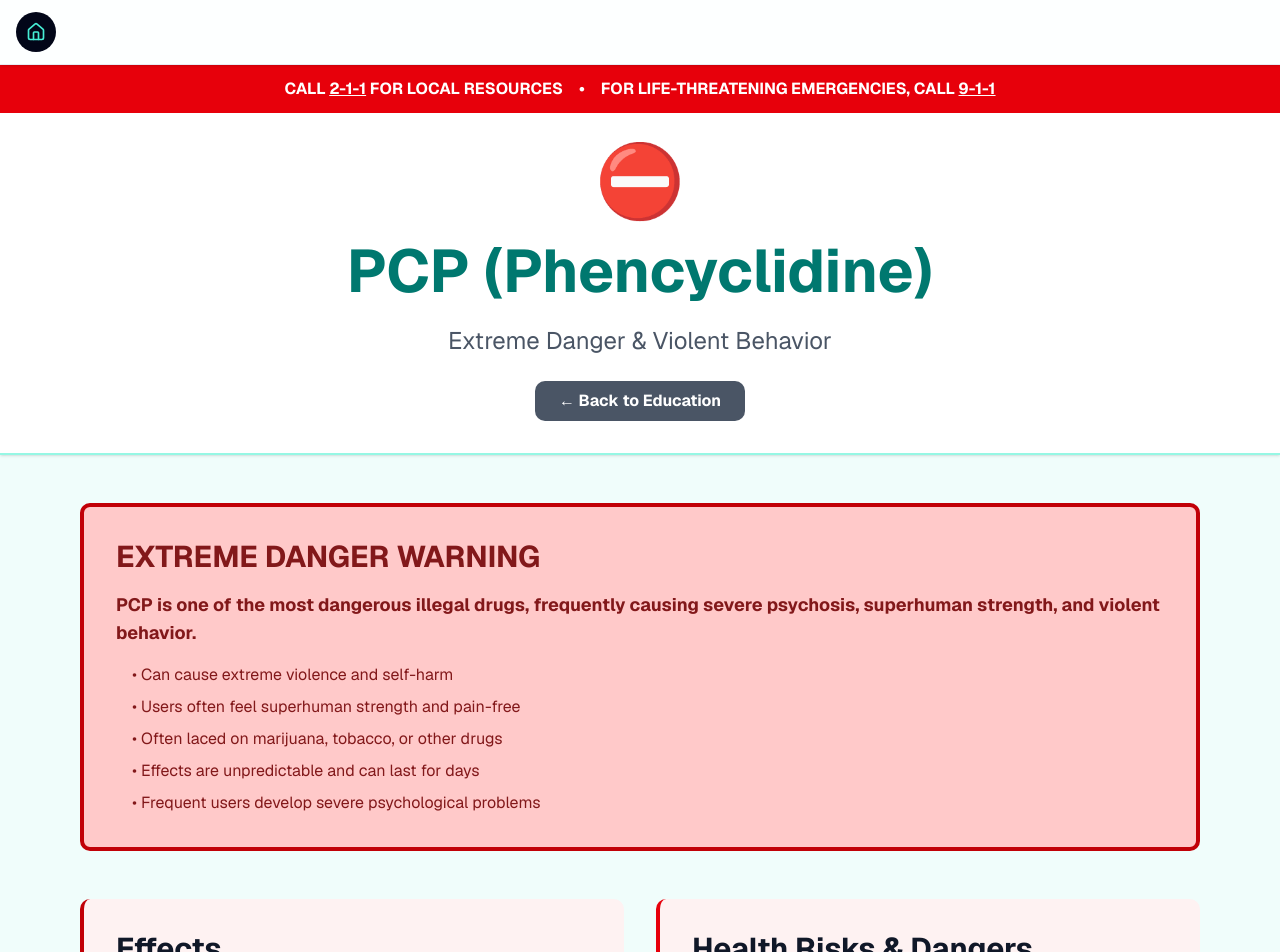
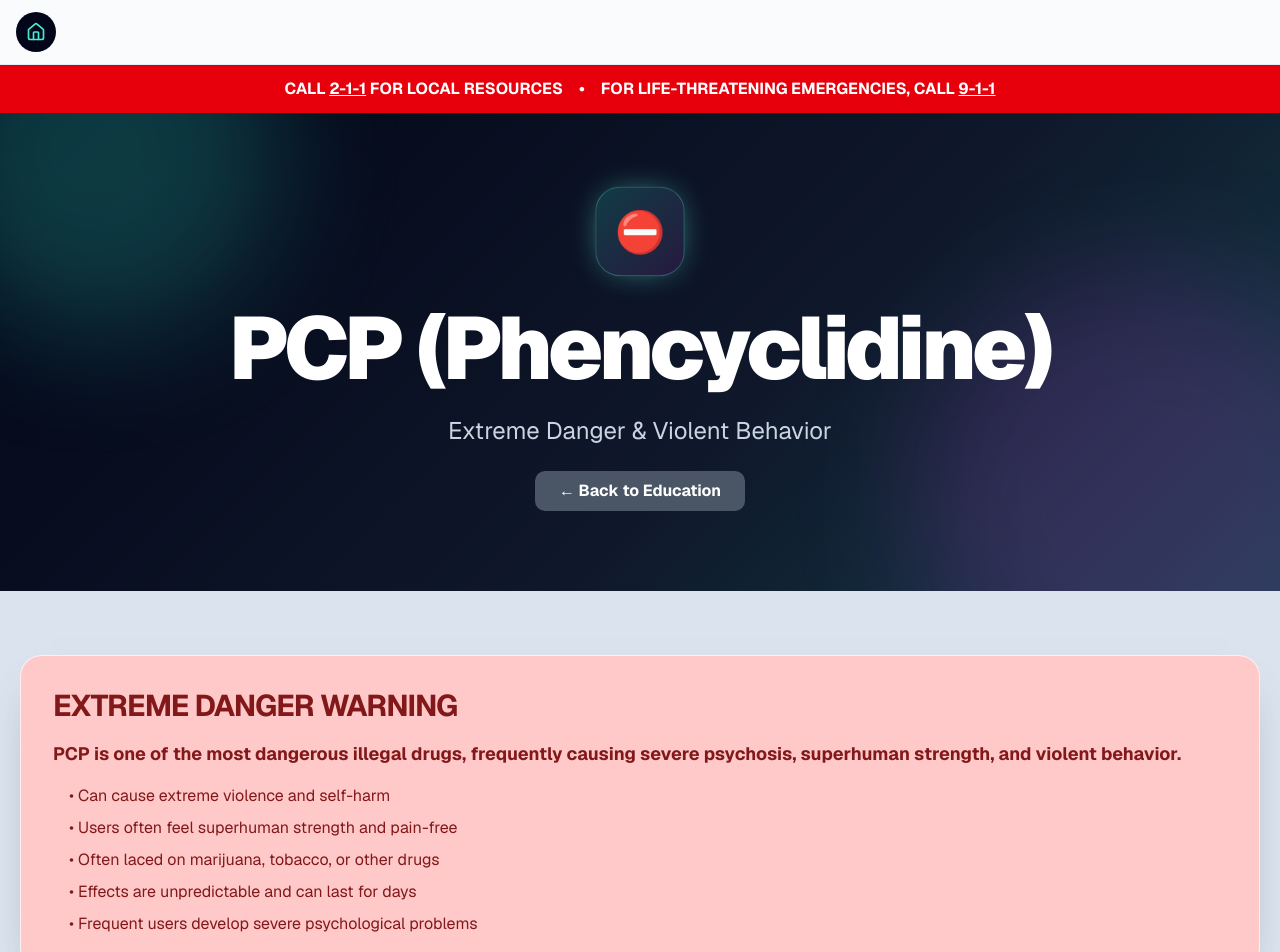
Before and after one commit to dgardner1982/v0-ottawa-county-resources, a Next.js app: page /drug/pcp in a window 1280 px wide. Shown: the top 952 px of the page. Built offline with nearby package versions, Linux system fonts and the light colour scheme.

Commit message:
Refresh substance detail pages with shared visual theme

```diff
--- a/app/globals.css
+++ b/app/globals.css
@@ -270,3 +270,119 @@
 .hover\:text-primary:hover {
   @apply text-primary;
 }
+
+/* Shared visual skin for the legacy substance-detail routes. */
+body:has(header.bg-white.border-b-2.border-teal-200) {
+  background: #dbe4ee;
+}
+
+body:has(header.bg-white.border-b-2.border-teal-200) header.bg-white.border-b-2.border-teal-200 {
+  position: relative;
+  isolation: isolate;
+  overflow: hidden;
+  border-bottom: 0;
+  background: linear-gradient(135deg, #020617 0%, #0f172a 58%, #123b46 100%);
+  color: white;
+  box-shadow: none;
+}
+
+body:has(header.bg-white.border-b-2.border-teal-200) header.bg-white.border-b-2.border-teal-200::before,
+body:has(header.bg-white.border-b-2.border-teal-200) header.bg-white.border-b-2.border-teal-200::after {
+  position: absolute;
+  z-index: -1;
+  content: '';
+  border-radius: 9999px;
+  filter: blur(58px);
+  animation: float-orb 8s ease-in-out infinite;
+}
+
+body:has(header.bg-white.border-b-2.border-teal-200) header.bg-white.border-b-2.border-teal-200::before {
+  top: -8rem;
+  left: -5rem;
+  width: 22rem;
+  height: 22rem;
+  background: rgba(45, 212, 191, 0.24);
+}
+
+body:has(header.bg-white.border-b-2.border-teal-200) header.bg-white.border-b-2.border-teal-200::after {
+  right: -6rem;
+  bottom: -10rem;
+  width: 28rem;
+  height: 28rem;
+  background: rgba(217, 70, 239, 0.16);
+  animation-delay: 2s;
+}
+
+body:has(header.bg-white.border-b-2.border-teal-200) header.bg-white.border-b-2.border-teal-200 > div {
+  max-width: 80rem;
+  padding: 5rem 1.25rem;
+}
+
+body:has(header.bg-white.border-b-2.border-teal-200) header.bg-white.border-b-2.border-teal-200 .text-7xl {
+  display: flex;
+  width: 5.5rem;
+  height: 5.5rem;
+  align-items: center;
+  justify-content: center;
+  border: 1px solid rgba(94, 234, 212, 0.28);
+  border-radius: 1.5rem;
+  background: linear-gradient(135deg, rgba(45, 212, 191, 0.22), rgba(217, 70, 239, 0.12));
+  font-size: 2.5rem;
+  box-shadow: 0 0 34px -12px rgba(94, 234, 212, 0.85);
+  animation: float-orb 5s ease-in-out infinite;
+}
+
+body:has(header.bg-white.border-b-2.border-teal-200) header.bg-white.border-b-2.border-teal-200 h1 {
+  color: white;
+  font-size: clamp(2.75rem, 7vw, 5.5rem);
+  font-weight: 900;
+  letter-spacing: -0.045em;
+  line-height: 0.98;
+}
+
+body:has(header.bg-white.border-b-2.border-teal-200) header.bg-white.border-b-2.border-teal-200 p {
+  color: #cbd5e1;
+  font-size: clamp(1.1rem, 2vw, 1.5rem);
+}
+
+body:has(header.bg-white.border-b-2.border-teal-200) main.max-w-6xl {
+  max-width: none;
+  margin: 0;
+  padding: 4rem max(1.25rem, calc((100vw - 80rem) / 2));
+  background: #dbe4ee;
+}
+
+body:has(header.bg-white.border-b-2.border-teal-200) main.max-w-6xl > div {
+  border: 1px solid rgba(255, 255, 255, 0.72);
+  border-left-width: 1px;
+  border-radius: 1.35rem;
+  box-shadow: 0 20px 45px -30px rgba(15, 23, 42, 0.72);
+  transition: transform 300ms ease, box-shadow 300ms ease;
+}
+
+body:has(header.bg-white.border-b-2.border-teal-200) main.max-w-6xl > div:hover {
+  transform: translateY(-4px);
+  box-shadow: 0 26px 52px -28px rgba(15, 23, 42, 0.82);
+}
+
+body:has(header.bg-white.border-b-2.border-teal-200) main.max-w-6xl > div.grid > div {
+  border-left-width: 1px;
+  border-radius: 1.35rem;
+  background: linear-gradient(145deg, rgba(255,255,255,0.9), rgba(241,245,249,0.92));
+}
+
+body:has(header.bg-white.border-b-2.border-teal-200) main.max-w-6xl h2 {
+  letter-spacing: -0.03em;
+}
+
+body:has(header.bg-white.border-b-2.border-teal-200) main.max-w-6xl a > button {
+  border-radius: 9999px;
+  box-shadow: 0 10px 24px -16px rgba(15, 23, 42, 0.8);
+}
+
+@media (min-width: 640px) {
+  body:has(header.bg-white.border-b-2.border-teal-200) header.bg-white.border-b-2.border-teal-200 > div {
+    padding-right: 2rem;
+    padding-left: 2rem;
+  }
+}
```
